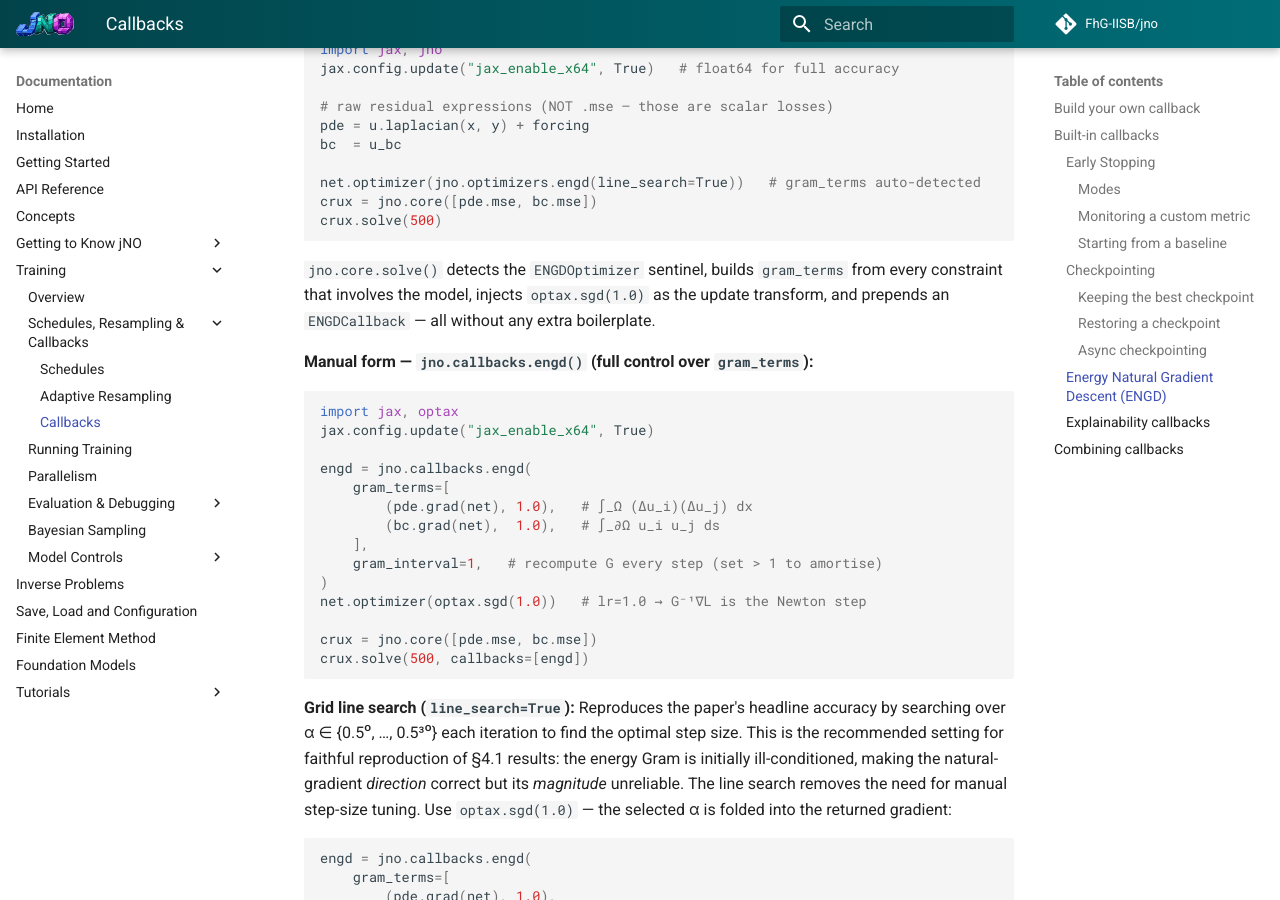
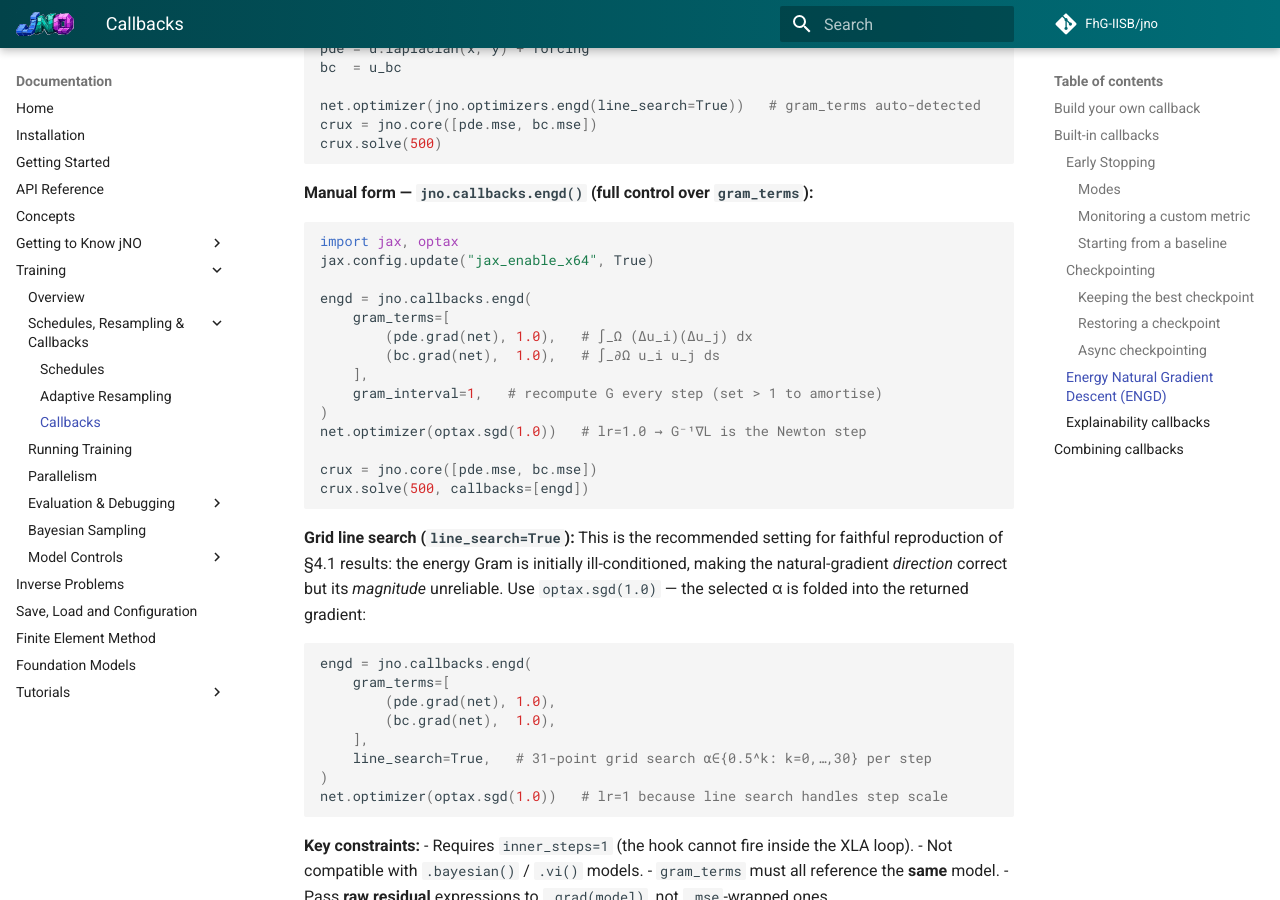
Before and after one commit to FhG-IISB/jNO, an MkDocs documentation site: the page built from docs/adaptive/callbacks.md, in a window 1280 px wide and 900 px high, scrolled down 3877 px. Built offline with MkDocs 1.6.1 and Material for MkDocs 9.7.7, drawn with Linux system fonts in a browser that asks for light colours; comment, search, counter and statistics services are not loaded; some of the changed text lies outside the part shown.

Commit message:
docs(callbacks): cut marketing filler + ENGD-internals prose (237->235)
Deletions only — the 'convenience helpers, not the only thing' and 'jno
ships these out of the box' filler, and the sentence exposing the private
ENGDOptimizer/ENGDCallback sentinel wiring. Kept the Sec 4.1 arXiv:2302.13163
citation, the ill-conditioning rationale, and every signature/default
(verified against jno/utils/adaptive/callbacks.py).

````diff
--- a/docs/adaptive/callbacks.md
+++ b/docs/adaptive/callbacks.md
@@ -40,13 +40,13 @@
 crux.solve(10_000, callbacks=[LossPrinter(every=500)])
 ```
 
-Hooks you don't need can simply be omitted — the base class supplies no-op defaults. The built-in callbacks below all subclass `Callback` themselves; they are convenience helpers, not the only thing the system supports.
+Hooks you don't need can simply be omitted — the base class supplies no-op defaults.
 
 ---
 
 ## Built-in callbacks
 
-For the common cases, jno ships these out of the box. Each is a `jno.callbacks.*` factory that returns a pre-configured `Callback` instance.
+Each is a `jno.callbacks.*` factory that returns a pre-configured `Callback` instance.
 
 ### Early Stopping
 
@@ -172,8 +172,6 @@
 crux.solve(500)
 ```
 
-`jno.core.solve()` detects the `ENGDOptimizer` sentinel, builds `gram_terms` from every constraint that involves the model, injects `optax.sgd(1.0)` as the update transform, and prepends an `ENGDCallback` — all without any extra boilerplate.
-
 **Manual form — `jno.callbacks.engd()` (full control over `gram_terms`):**
 
 ```python
@@ -193,7 +191,7 @@
 crux.solve(500, callbacks=[engd])
 ```
 
-**Grid line search (`line_search=True`):** Reproduces the paper's headline accuracy by searching over α ∈ {0.5⁰, …, 0.5³⁰} each iteration to find the optimal step size.  This is the recommended setting for faithful reproduction of §4.1 results: the energy Gram is initially ill-conditioned, making the natural-gradient *direction* correct but its *magnitude* unreliable.  The line search removes the need for manual step-size tuning.  Use `optax.sgd(1.0)` — the selected α is folded into the returned gradient:
+**Grid line search (`line_search=True`):** This is the recommended setting for faithful reproduction of §4.1 results: the energy Gram is initially ill-conditioned, making the natural-gradient *direction* correct but its *magnitude* unreliable.  Use `optax.sgd(1.0)` — the selected α is folded into the returned gradient:
 
 ```python
 engd = jno.callbacks.engd(
````
